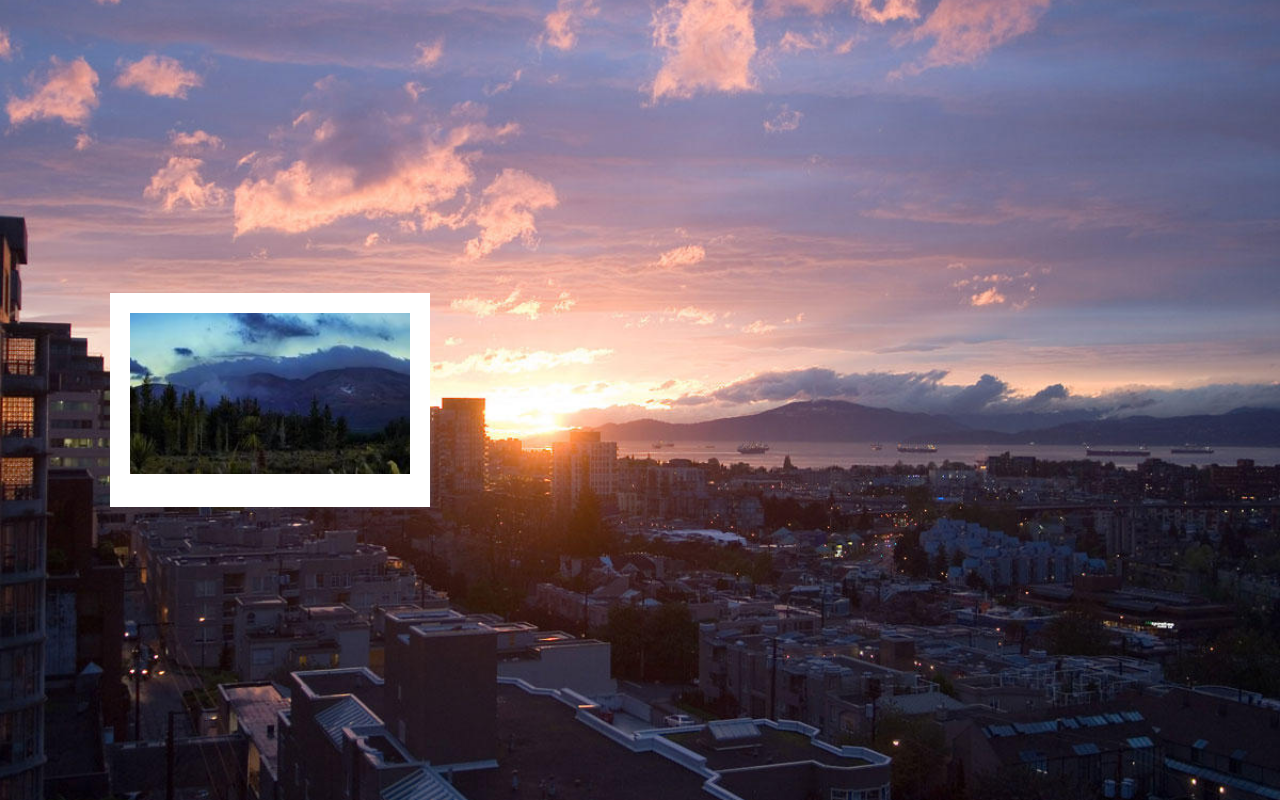
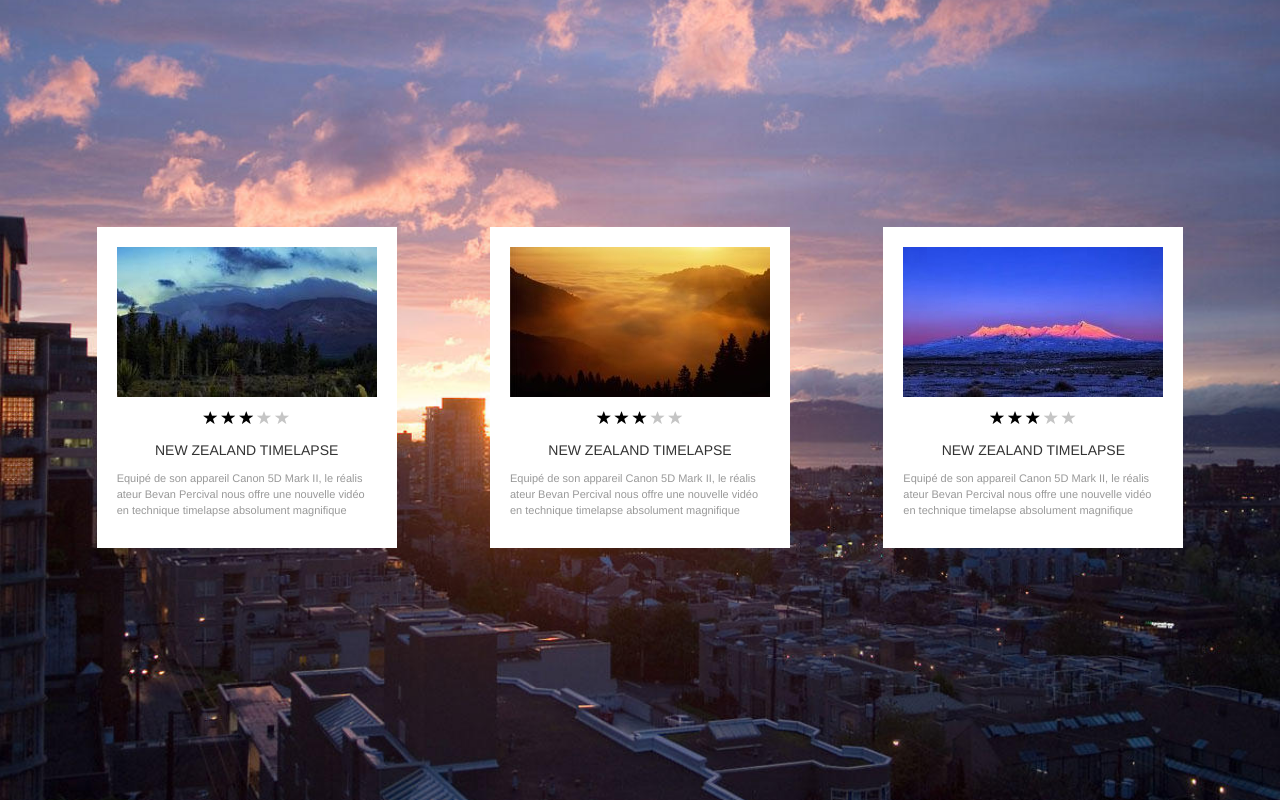
Before and after one commit to maxdonetsk/html-css-javascript-task, a website: page index.html in a window 1280 px wide. Drawn offline with Linux system fonts and the light colour scheme.

Commit message:
blocks markup is done

```diff
--- a/index.html
+++ b/index.html
@@ -7,13 +7,62 @@
         <link rel="stylesheet" href="css/style.css">
     </head>
     <body>
-        <div id="main" class="text-center">
+        <div id="main">
             <div class="table-cell">
-                <div class="clearfix">
+                <div class="container-fluid">
                     <div class="row">
                         <div class="col-md-4">
                             <div class="block">
                                 <img src="imgs/1.jpg" alt="" />
+                                <div class="rating">
+                                    <span class="glyphicon glyphicon-star active"></span>
+                                    <span class="glyphicon glyphicon-star active"></span>
+                                    <span class="glyphicon glyphicon-star active"></span>
+                                    <span class="glyphicon glyphicon-star"></span>
+                                    <span class="glyphicon glyphicon-star"></span>
+                                </div>
+                                <h1 class="title">New Zealand timelapse</h1>
+                                <p class="description">
+                                    Equipé de son appareil Canon 5D Mark II, le réalis
+                                    ateur Bevan Percival nous offre une nouvelle vidéo
+                                    en  technique timelapse absolument magnifique
+                                </p>
+                            </div>
+                        </div>
+                        <div class="col-md-4 col-md-push-4">
+                            <div class="block">
+                                <img src="imgs/3.jpg" alt="" />
+                                <div class="rating">
+                                    <span class="glyphicon glyphicon-star active"></span>
+                                    <span class="glyphicon glyphicon-star active"></span>
+                                    <span class="glyphicon glyphicon-star active"></span>
+                                    <span class="glyphicon glyphicon-star"></span>
+                                    <span class="glyphicon glyphicon-star"></span>
+                                </div>
+                                <h1 class="title">New Zealand timelapse</h1>
+                                <p class="description">
+                                    Equipé de son appareil Canon 5D Mark II, le réalis
+                                    ateur Bevan Percival nous offre une nouvelle vidéo
+                                    en  technique timelapse absolument magnifique
+                                </p>
+                            </div>
+                        </div>
+                        <div class="col-md-4 col-md-pull-4">
+                            <div class="block">
+                                <img src="imgs/2.jpg" alt="" />
+                                <div class="rating">
+                                    <span class="glyphicon glyphicon-star active"></span>
+                                    <span class="glyphicon glyphicon-star active"></span>
+                                    <span class="glyphicon glyphicon-star active"></span>
+                                    <span class="glyphicon glyphicon-star"></span>
+                                    <span class="glyphicon glyphicon-star"></span>
+                                </div>
+                                <h1 class="title">New Zealand timelapse</h1>
+                                <p class="description">
+                                    Equipé de son appareil Canon 5D Mark II, le réalis
+                                    ateur Bevan Percival nous offre une nouvelle vidéo
+                                    en  technique timelapse absolument magnifique
+                                </p>
                             </div>
                         </div>
                     </div>
--- a/scss/custom.scss
+++ b/scss/custom.scss
@@ -18,7 +18,7 @@ body {
 
 #main {
     @include background-size-cover;
-    background-color: #CAAA9D;
+    background-color: #5A485E;
     background-image: url("../imgs/background.jpg");
     background-position: center;
     background-repeat: no-repeat;
@@ -29,27 +29,59 @@ body {
 .table-cell {
     display: table-cell;
     vertical-align: middle;
+    padding: $column-padding 0;
 
     @media (min-width: $screen-xs) {
-        padding: 0 $column-padding;
+        padding: $column-padding;
     }
 
     @media (min-width: $screen-sm) {
-        padding: 0 $column-padding * 2;
+        padding: $column-padding $column-padding * 2;
     }
 
     [class^="col-"] {
-        padding-left: $column-padding / 2;
-        padding-right: $column-padding / 2;
+        padding-left: $column-padding;
+        padding-right: $column-padding;
+        text-align: center;
+
+        &:not(:last-of-type) {
+            margin-bottom: $column-padding;
+        }
     }
 }
 
 .block {
     padding: $block-padding;
+    display: inline-block;
     background-color: #FFF;
+    min-width: 190px;
+    max-width: 300px;
 
     img {
-        margin-bottom: $block-padding - 7px;
+        @include block-margin-bottom;
         width: 100%;
     }
+
+    .rating {
+        @include block-margin-bottom;
+        color: lighten($gray-base, 77.4);
+
+        .active {
+            color: $gray-base;
+        }
+    }
+
+    .title {
+        @include block-margin-bottom;
+        color: $gray-dark;
+        font-size: $font-size-base;
+        text-transform: uppercase;
+        margin-top: 0;
+    }
+
+    .description {
+        color: lighten($gray-base, 60%);
+        font-size: $font-size-small - 1;
+        text-align: left;
+    }
 }
--- a/scss/mixins.scss
+++ b/scss/mixins.scss
@@ -37,10 +37,9 @@ Example: @include background-size-cover;
 }
 
 /*
-Miin for calc.
-Example: @include calc(height, 50% - #{10px});
+Mixin for margin-bottom of inner elements in ".block" class.
+Example: @include block-margin-bottom;
 */
-@mixin calc($property, $expression) {
-    #{$property}: -webkit-calc(#{$expression});
-    #{$property}: calc(#{$expression});
+@mixin block-margin-bottom {
+    margin-bottom: $block-padding - 7px;
 }
--- a/scss/style.scss
+++ b/scss/style.scss
@@ -7,7 +7,7 @@
 
 // Reset and dependencies
 @import "../bower_components/bootstrap-sass/assets/stylesheets/bootstrap/_normalize.scss";
-@import "../bower_components/bootstrap-sass/assets/stylesheets/bootstrap/_print.scss";
+/*@import "../bower_components/bootstrap-sass/assets/stylesheets/bootstrap/_print.scss";*/
 @import "../bower_components/bootstrap-sass/assets/stylesheets/bootstrap/_glyphicons.scss";
 
 // Core CSS
--- a/scss/variables.scss
+++ b/scss/variables.scss
@@ -11,5 +11,5 @@ $icon-font-path: "../bower_components/bootstrap-sass/assets/fonts/bootstrap/";
 
 
 /*Custom variables*/
-$column-padding: 50px;
+$column-padding: 25px;
 $block-padding: 20px;
```
Also changed, not shown: css/custom.css, css/extended.css, css/mixins.css, css/style.css, 2 other files.
